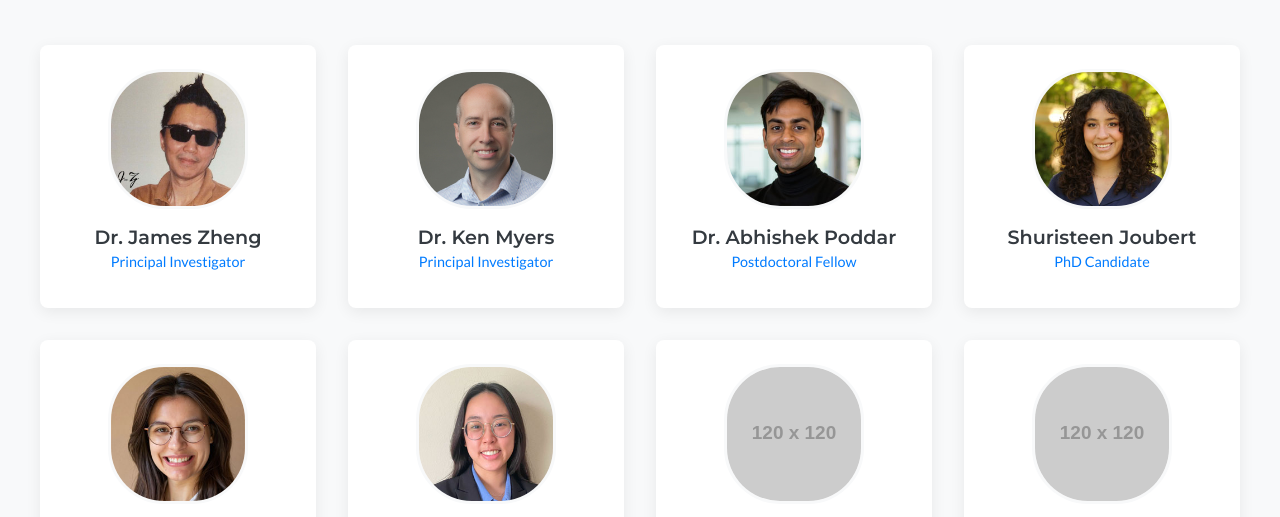
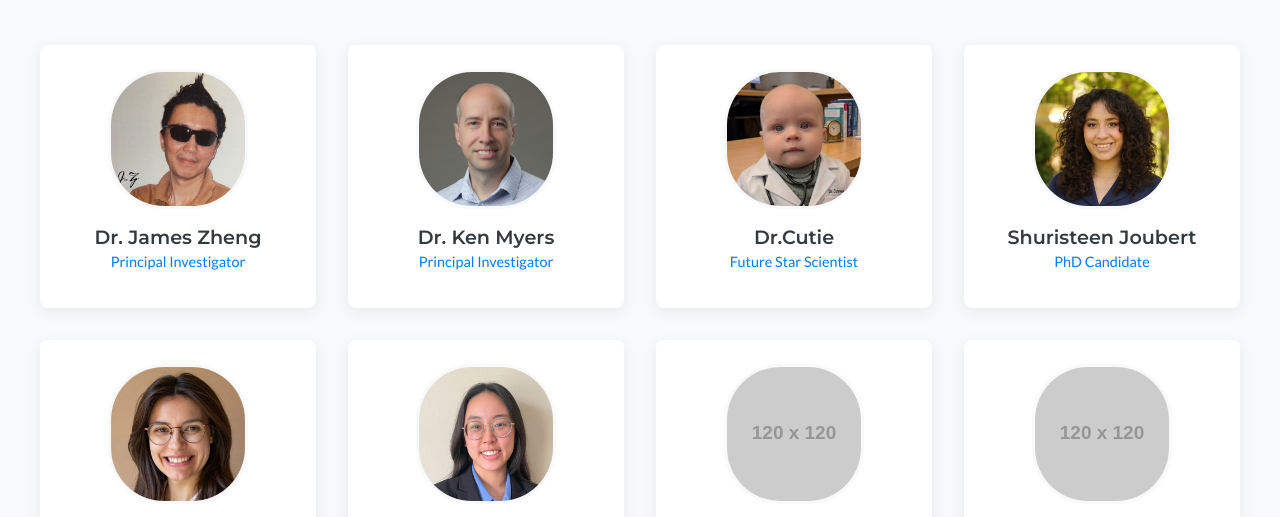
Before and after one commit to LolDadNA/neurolab, a plain HTML site: page team.html in a window 1280 px wide. Shown: the part 262-779 px from the top of the page. Drawn offline with Linux system fonts and the light colour scheme; placeholder pictures from the web are drawn by us.

Commit message:
Add DrCutie Amanda's baby photo

```diff
--- a/team.html
+++ b/team.html
@@ -82,9 +82,9 @@
         <p class="title">Principal Investigator</p>
       </div>
       <div class="team-card">
-        <img src="pics/Poddar.jpg" alt="Photo of Abhishek Poddar" />
-        <h3 class="name">Dr. Abhishek Poddar</h3>
-        <p class="title">Postdoctoral Fellow</p>
+        <img src="pics/DrCutie2.jpg" alt="Photo of DrCutie" />
+        <h3 class="name">Dr.Cutie</h3>
+        <p class="title">Future Star Scientist</p>
       </div>
       <div class="team-card">
         <img src="pics/Joubert.jpg" alt="Photo of Shuristeen Joubert" />
```
Also changed, not shown: pics/DrCutie.jpg (added), pics/DrCutie2.jpg (added).
